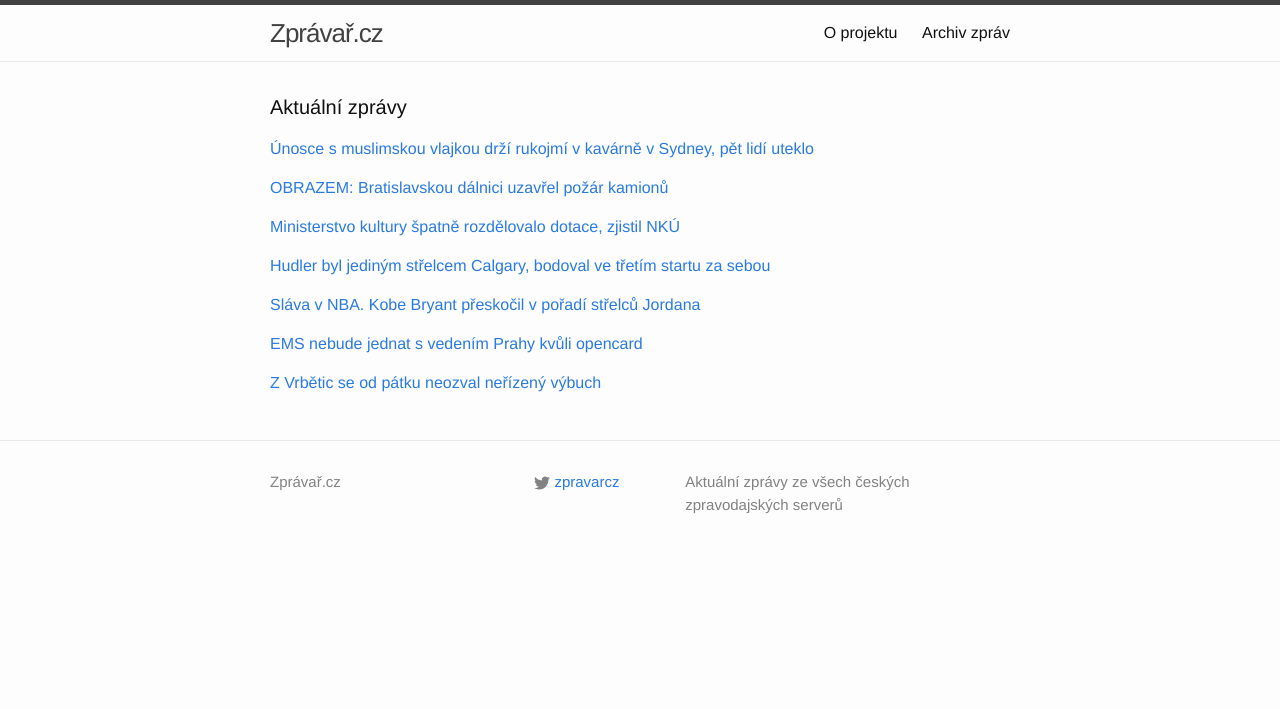
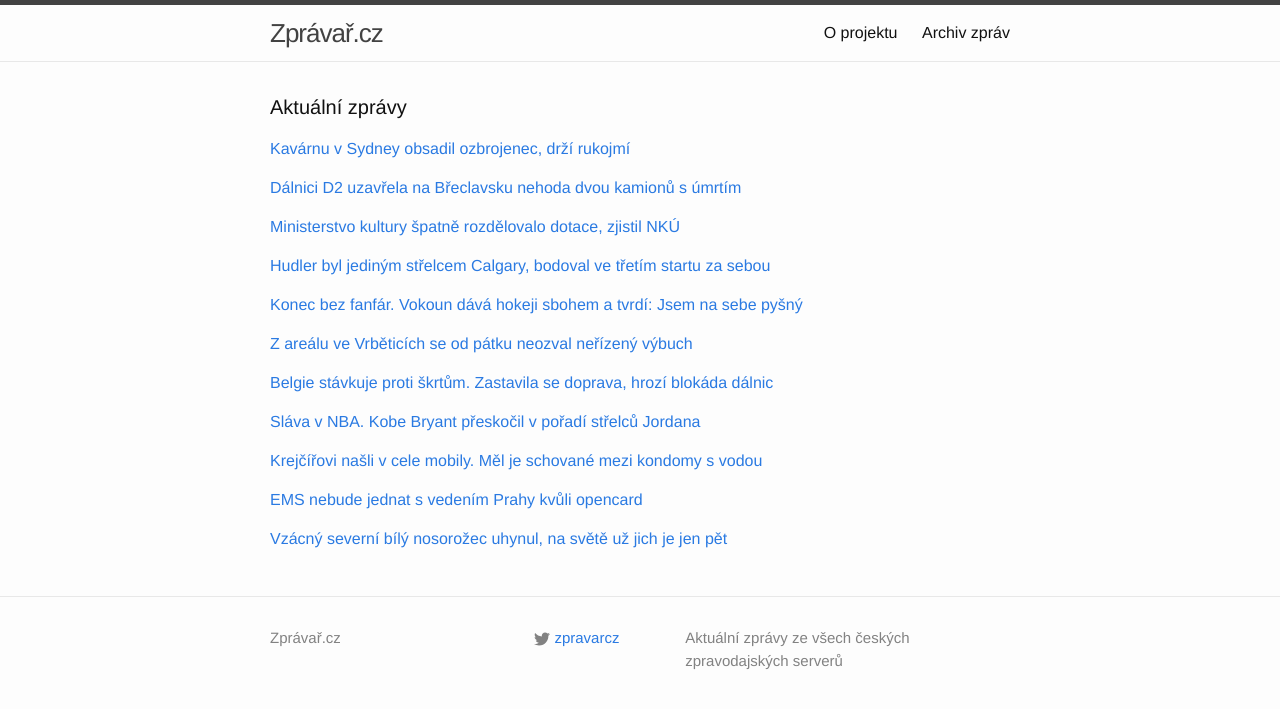
Before and after one commit to adliska/zpravar, a Jekyll site: the page built from index.html, in a window 1280 px wide. Shown: the top 709 px of the page. Built offline with Jekyll 4.4.1, drawn with Linux system fonts in a browser that asks for light colours.

Commit message:
zpravar news update

```diff
--- a/index.html
+++ b/index.html
@@ -5,9 +5,10 @@ layout: default
 <div class="home">
     <h1 class="page-heading">Aktuální zprávy</h1>
 
-<p><a href="javascript:;" onclick="toggle_visibility('zpravy0')">Únosce s muslimskou vlajkou drží rukojmí v kavárně v Sydney, pět lidí uteklo</a></p>
+<p><a href="javascript:;" onclick="toggle_visibility('zpravy0')">Kavárnu v Sydney obsadil ozbrojenec, drží rukojmí</a></p>
 <div id="zpravy0" style="display:none">
 <ul>
+<li><a href=http://www.ceskatelevize.cz/ct24/svet/295517-kavarnu-v-sydney-obsadil-ozbrojenec-drzi-rukojmi/>Kavárnu v Sydney obsadil ozbrojenec, drží rukojmí - www.ceskatelevize.cz</a></li>
 <li><a href=http://www.novinky.cz/zahranicni/svet/356345-unosce-s-muslimskou-vlajkou-drzi-rukojmi-v-kavarne-v-sydney-pet-lidi-uteklo.html>Únosce s muslimskou vlajkou drží rukojmí v kavárně v Sydney, pět lidí uteklo - www.novinky.cz</a></li>
 <li><a href=http://www.tyden.cz/rubriky/zahranici/asie-a-oceanie/unosce-drzi-v-kavarne-rukojmi-ma-allahovu-vlajku_327303.html>Únosce drží v kavárně rukojmí, má Alláhovu vlajku - www.tyden.cz</a></li>
 <li><a href=http://echo24.cz/a/isCqH>Islamisté drží rukojmí v kavárně v centru Sydney - echo24.cz</a></li>
@@ -32,9 +33,11 @@ layout: default
 <li><a href=http://www.rozhlas.cz/_zprava/neznamy-muz-drzi-rukojmi-v-kavarne-v-australskem-sydney--1432439>Neznámý muž drží rukojmí v kavárně v australském Sydney - www.rozhlas.cz</a></li>
 <li><a href=http://www.rozhlas.cz/_zprava/neznamy-muz-udajne-drzi-rukojmi-v-kavarne-v-sydney--1432439>Neznámý muž údajně drží rukojmí v kavárně v Sydney - www.rozhlas.cz</a></li>
 </ul>
-</div><p><a href="javascript:;" onclick="toggle_visibility('zpravy1')">OBRAZEM: Bratislavskou dálnici uzavřel požár kamionů</a></p>
+</div><p><a href="javascript:;" onclick="toggle_visibility('zpravy1')">Dálnici D2 uzavřela na Břeclavsku nehoda dvou kamionů s úmrtím</a></p>
 <div id="zpravy1" style="display:none">
 <ul>
+<li><a href=http://www.ceskenoviny.cz/zpravy/zpravy/dalnici-d2-uzavrela-na-breclavsku-nehoda-dvou-kamionu-s-umrtim/1158994>Dálnici D2 uzavřela na Břeclavsku nehoda dvou kamionů s úmrtím - www.ceskenoviny.cz</a></li>
+<li><a href=http://www.rozhlas.cz/_zprava/dalnici-d2-na-breclavsku-ve-smeru-na-brno-zablokovala-nehoda-dvou-kamionu--1432511>Dálnici D2 na Břeclavsku ve směru na Brno zablokovala nehoda dvou kamionů - www.rozhlas.cz</a></li>
 <li><a href=http://www.ceskatelevize.cz/ct24/regiony/295519-obrazem-bratislavskou-dalnici-uzavrel-pozar-kamionu/>OBRAZEM: Bratislavskou dálnici uzavřel požár kamionů - www.ceskatelevize.cz</a></li>
 <li><a href=http://www.novinky.cz/krimi/356348-dalnici-d2-na-breclavsku-uzavrela-nehoda-dvou-kamionu-s-pozarem-po-ridici-se-patra.html>Dálnici D2 na Břeclavsku uzavřela nehoda dvou kamiónů s požárem, po řidiči se pátrá - www.novinky.cz</a></li>
 <li><a href=http://brno.idnes.cz/nahoda-na-d2-u-breclavi-0ty-/brno-zpravy.aspx?c=A141215_075803_brno-zpravy_cen>Dálnici D2 u Břeclavi zablokovala nehoda a požár kamionů - brno.idnes.cz</a></li>
@@ -64,26 +67,58 @@ layout: default
 <li><a href=http://sport.aktualne.cz/video-hudler-otevrel-skore-calgary-vsak-prohralo/r~e1b02e12841d11e4a915002590604f2e/>VIDEO Hudler otevřel skóre, Calgary však prohrálo - sport.aktualne.cz</a></li>
 <li><a href=http://www.sportovninoviny.cz/zpravy/trefa-hudlera-nepomohla-calgary-ukoncit-serii-proher/1158991>Trefa Hudlera nepomohla Calgary ukončit sérii proher - www.sportovninoviny.cz</a></li>
 </ul>
-</div><p><a href="javascript:;" onclick="toggle_visibility('zpravy4')">Sláva v NBA. Kobe Bryant přeskočil v pořadí střelců Jordana</a></p>
+</div><p><a href="javascript:;" onclick="toggle_visibility('zpravy4')">Konec bez fanfár. Vokoun dává hokeji sbohem a tvrdí: Jsem na sebe pyšný</a></p>
 <div id="zpravy4" style="display:none">
+<ul>
+<li><a href=http://www.denik.cz/hokej/konec-bez-fanfar-vokoun-dava-hokeji-sbohem-a-tvrdi-jsem-na-sebe-pysny-20141215.html>Konec bez fanfár. Vokoun dává hokeji sbohem a tvrdí: Jsem na sebe pyšný - www.denik.cz</a></li>
+<li><a href=http://sport.aktualne.cz/hokejovy-brankar-tomas-vokoun-ukoncil-karieru/r~bb5d63f4843311e4a3a3002590604f2e/>Hokejový brankář Tomáš Vokoun ukončil kariéru - sport.aktualne.cz</a></li>
+<li><a href=http://www.tyden.cz/rubriky/sport/hokej/nhl/brankar-vokoun-ukoncil-karieru-je-to-definitivni-tvrdi_327325.html>Brankář Vokoun ukončil kariéru. Je to definitivní, tvrdí - www.tyden.cz</a></li>
+<li><a href=http://www.tyden.cz/rubriky/sport/hokej/koncim-definitivne-oznamil-slavny-hokejovy-brankar-vokoun_327324.html>Končím, definitivně! oznámil slavný hokejový brankář Vokoun - www.tyden.cz</a></li>
+<li><a href=http://www.sportovninoviny.cz/zpravy/hokejovy-brankar-vokoun-ukoncil-v-osmatriceti-letech-karieru/1159028>Hokejový brankář Vokoun ukončil v osmatřiceti letech kariéru - www.sportovninoviny.cz</a></li>
+</ul>
+</div><p><a href="javascript:;" onclick="toggle_visibility('zpravy5')">Z areálu ve Vrběticích se od pátku neozval neřízený výbuch</a></p>
+<div id="zpravy5" style="display:none">
+<ul>
+<li><a href=http://www.denik.cz/z_domova/z-arealu-ve-vrbeticich-se-od-patku-neozval-nerizeny-vybuch-20141215.html>Z areálu ve Vrběticích se od pátku neozval neřízený výbuch - www.denik.cz</a></li>
+<li><a href=http://zpravy.aktualne.cz/regiony/zlinsky/z-vrbetic-se-od-patku-neozval-nerizeny-vybuch/r~dd460a00842611e4b6d20025900fea04/>Z Vrbětic se od pátku neozval neřízený výbuch - zpravy.aktualne.cz</a></li>
+<li><a href=http://www.tyden.cz/rubriky/domaci/u-vrbetic-dva-dny-nic-nebouchlo-klid-narusili-jen-myslivci_327308.html>U Vrbětic dva dny nic nebouchlo. Klid narušili jen myslivci - www.tyden.cz</a></li>
+<li><a href=http://www.ceskenoviny.cz/zpravy/zpravy/z-arealu-ve-vrbeticich-se-od-patku-neozval-nerizeny-vybuch/1159008>Z areálu ve Vrběticích se od pátku neozval neřízený výbuch - www.ceskenoviny.cz</a></li>
+</ul>
+</div><p><a href="javascript:;" onclick="toggle_visibility('zpravy6')">Belgie stávkuje proti škrtům. Zastavila se doprava, hrozí blokáda dálnic</a></p>
+<div id="zpravy6" style="display:none">
+<ul>
+<li><a href=http://zahranicni.ihned.cz/evropa-slovensko/c1-63262590-belgie-stavkuje-proti-skrtum-zastavila-se-doprava-hrozi-blokada-dalnic>Belgie stávkuje proti škrtům. Zastavila se doprava, hrozí blokáda dálnic - zahranicni.ihned.cz</a></li>
+<li><a href=http://www.novinky.cz/zahranicni/evropa/356356-generalni-stavka-ochromila-belgii-nejezdi-autobusy-nevychazeji-noviny.html>Generální stávka ochromila Belgii. Nejezdí autobusy, nevychází noviny - www.novinky.cz</a></li>
+<li><a href=http://www.financninoviny.cz/zpravodajstvi/zpravy/belgii-ochromila-generalni-stavka-zvlast-zasazena-je-doprava/1158980>Belgii ochromila generální stávka, zvlášť zasažena je doprava - www.financninoviny.cz</a></li>
+<li><a href=http://www.financninoviny.cz/zpravodajstvi/zpravy/belgii-dnes-ceka-dopravni-kolaps-odbory-vyhlasily-stavku/1158980>Belgii dnes čeká dopravní kolaps, odbory vyhlásily stávku - www.financninoviny.cz</a></li>
+</ul>
+</div><p><a href="javascript:;" onclick="toggle_visibility('zpravy7')">Sláva v NBA. Kobe Bryant přeskočil v pořadí střelců Jordana</a></p>
+<div id="zpravy7" style="display:none">
 <ul>
 <li><a href=http://www.tyden.cz/rubriky/sport/ostatni-sporty/basketbal/slava-v-nba-kobe-bryant-preskocil-v-poradi-strelcu-jordana_327316.html>Sláva v NBA. Kobe Bryant přeskočil v pořadí střelců Jordana - www.tyden.cz</a></li>
 <li><a href=http://sport.aktualne.cz/kobe-bryant-prekonal-v-poradi-strelcu-nba-tretiho-jordana/r~67da258c842e11e4a9bd002590604f2e/>Kobe Bryant překonal v pořadí střelců NBA třetího Jordana - sport.aktualne.cz</a></li>
 <li><a href=http://sport.idnes.cz/kobe-bryant-predstihl-v-historickem-poradi-strelcu-nba-jordana-pv3-/basket.aspx?c=A141215_082157_sport-basket_ald>Kobe Bryant předstihl v historickém pořadí střelců NBA Jordana - sport.idnes.cz</a></li>
 <li><a href=http://www.sportovninoviny.cz/zpravy/kobe-bryant-predstihl-v-historickem-poradi-strelcu-nba-jordana/1159010>Kobe Bryant předstihl v historickém pořadí střelců NBA Jordana - www.sportovninoviny.cz</a></li>
 </ul>
-</div><p><a href="javascript:;" onclick="toggle_visibility('zpravy5')">EMS nebude jednat s vedením Prahy kvůli opencard</a></p>
-<div id="zpravy5" style="display:none">
+</div><p><a href="javascript:;" onclick="toggle_visibility('zpravy8')">Krejčířovi našli v cele mobily. Měl je schované mezi kondomy s vodou </a></p>
+<div id="zpravy8" style="display:none">
+<ul>
+<li><a href=http://www.lidovky.cz/v-krejcirove-cele-v-jar-byly-schovane-telefony-a-pametove-karty-pv8-/zpravy-svet.aspx?c=A141215_093903_ln_zahranici_mmu>Krejčířovi našli v cele mobily. Měl je schované mezi kondomy s vodou  - www.lidovky.cz</a></li>
+<li><a href=http://www.tyden.cz/rubriky/domaci/kauzy/krejcir-schovaval-v-cele-mobily-ukryl-je-do-krabic-od-mleka_327327.html>Krejčíř schovával v cele mobily. Ukryl je do krabic od mléka - www.tyden.cz</a></li>
+<li><a href=http://www.ceskenoviny.cz/zpravy/zpravy/v-krejcirove-cele-v-jar-byly-schovane-telefony-a-pametove-karty/1159029>V Krejčířově cele v JAR byly schované telefony a paměťové karty - www.ceskenoviny.cz</a></li>
+</ul>
+</div><p><a href="javascript:;" onclick="toggle_visibility('zpravy9')">EMS nebude jednat s vedením Prahy kvůli opencard</a></p>
+<div id="zpravy9" style="display:none">
 <ul>
 <li><a href=http://zpravy.e15.cz/byznys/doprava-a-logistika/ems-nebude-jednat-s-vedenim-prahy-kvuli-opencard-1145940>EMS nebude jednat s vedením Prahy kvůli opencard - zpravy.e15.cz</a></li>
 <li><a href=http://www.lidovky.cz/ems-odvolala-dnesni-schuzku-s-vedenim-prahy-kvuli-opencard-poz-/zpravy-domov.aspx?c=A141215_084944_ln_domov_mmu>Opencard se řešit nebude, EMS odvolala schůzku s vedením Prahy  - www.lidovky.cz</a></li>
 <li><a href=http://www.ceskenoviny.cz/zpravy/zpravy/ems-odvolala-dnesni-schuzku-s-vedenim-prahy-kvuli-opencard/1159012>EMS odvolala dnešní schůzku s vedením Prahy kvůli opencard - www.ceskenoviny.cz</a></li>
 </ul>
-</div><p><a href="javascript:;" onclick="toggle_visibility('zpravy6')">Z Vrbětic se od pátku neozval neřízený výbuch</a></p>
-<div id="zpravy6" style="display:none">
+</div><p><a href="javascript:;" onclick="toggle_visibility('zpravy10')">Vzácný severní bílý nosorožec uhynul, na světě už jich je jen pět</a></p>
+<div id="zpravy10" style="display:none">
 <ul>
-<li><a href=http://zpravy.aktualne.cz/regiony/zlinsky/z-vrbetic-se-od-patku-neozval-nerizeny-vybuch/r~dd460a00842611e4b6d20025900fea04/>Z Vrbětic se od pátku neozval neřízený výbuch - zpravy.aktualne.cz</a></li>
-<li><a href=http://www.tyden.cz/rubriky/domaci/u-vrbetic-dva-dny-nic-nebouchlo-klid-narusili-jen-myslivci_327308.html>U Vrbětic dva dny nic nebouchlo. Klid narušili jen myslivci - www.tyden.cz</a></li>
-<li><a href=http://www.ceskenoviny.cz/zpravy/zpravy/z-arealu-ve-vrbeticich-se-od-patku-neozval-nerizeny-vybuch/1159008>Z areálu ve Vrběticích se od pátku neozval neřízený výbuch - www.ceskenoviny.cz</a></li>
+<li><a href=http://www.novinky.cz/zahranicni/356357-vzacny-severni-bily-nosorozec-uhynul-na-svete-uz-jich-je-jen-pet.html>Vzácný severní bílý nosorožec uhynul, na světě už jich je jen pět - www.novinky.cz</a></li>
+<li><a href=http://www.novinky.cz/zahranicni/356357-vzacny-severni-bily-nosorozec-uhynul-v-americke-zoo.html>Vzácný severní bílý nosorožec uhynul v americké zoo - www.novinky.cz</a></li>
+<li><a href=http://www.tyden.cz/rubriky/relax/zvirata/v-zoo-uhynul-vzacny-nosorozec-na-svete-jich-je-uz-jen-pet_327321.html>V zoo uhynul vzácný nosorožec. Na světě jich je už jen pět - www.tyden.cz</a></li>
 </ul>
 </div></div>
```
